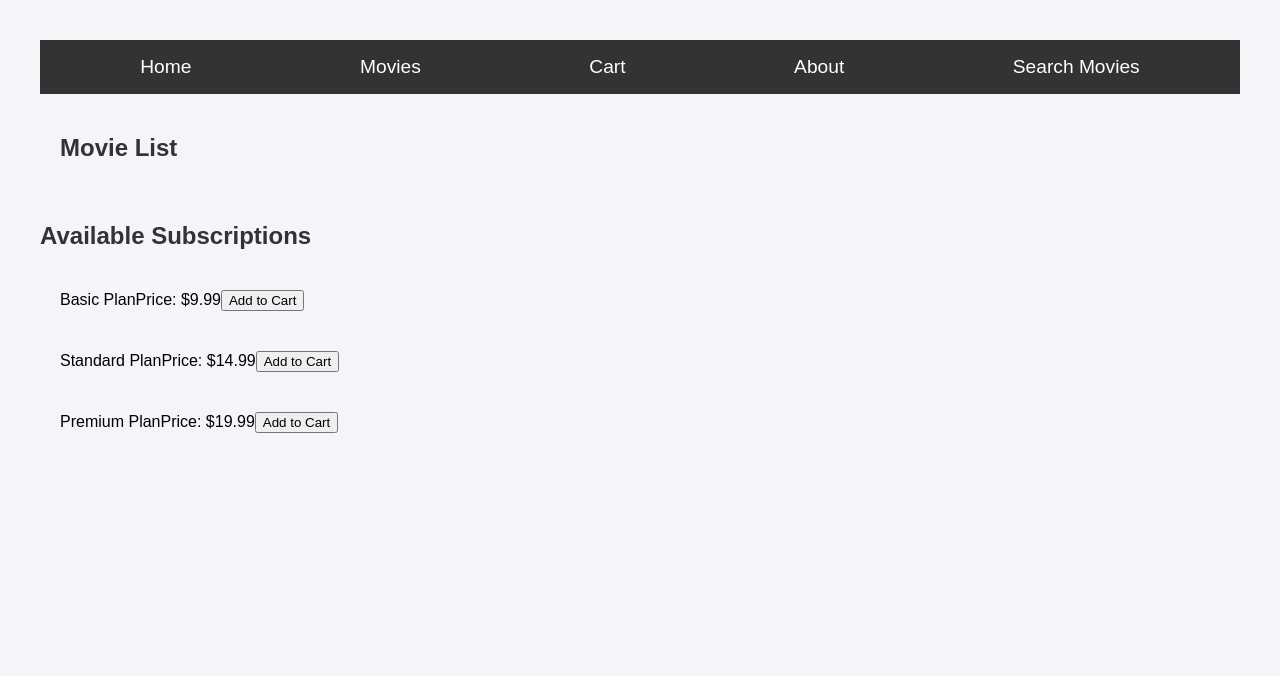
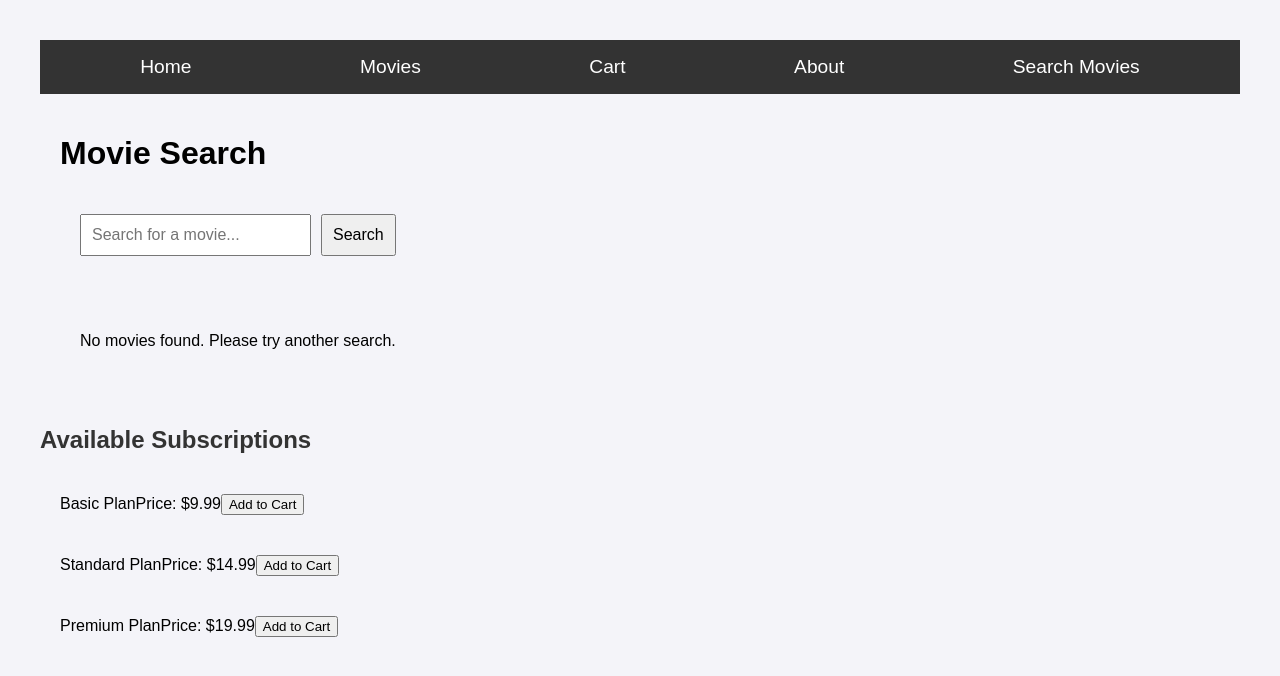
Before and after one commit to hotshotjack86/streamlist-react-app, a React (Create React App) app: page /movies in a window 1280 px wide. Shown: the top 676 px of the page. Built offline with nearby package versions, Linux system fonts and the light colour scheme.

Commit message:
Update Movies.js
aa

```diff
--- a/src/components/Movies.js
+++ b/src/components/Movies.js
@@ -1,39 +1,58 @@
-import React from 'react';
+import React, { useState } from "react";
+import axios from "axios";
 
-function Movies({ movies, updateMovie, deleteMovie, toggleWatch }) {
+const MovieSearch = () => {
+    const [query, setQuery] = useState("");
+    const [movies, setMovies] = useState([]);
+
+    // Function to handle the search API request
+    const handleSearch = async () => {
+        try {
+            const response = await axios.get(
+                `https://api.themoviedb.org/3/search/movie`,
+                {
+                    params: {
+                        api_key: "b4498fdacc1977f6b24006e325624a46",
+                        query: query,
+                    },
+                }
+            );
+            setMovies(response.data.results);
+        } catch (error) {
+            console.error("Error fetching movie data:", error);
+        }
+    };
+
     return (
-    <div>
-      <h2>Movie List</h2>
-      <ul>
-        {movies.map((movie, index) => (
-          <li key={index}>
-            {movie.isEditing ? (
+        <div style={{ padding: "20px" }}>
+            <h1>Movie Search</h1>
+            <div style={{ marginBottom: "20px" }}>
                 <input
                     type="text"
-                value={movie.title}
-                onChange={(e) => updateMovie(index, e.target.value)}
-                onBlur={() => updateMovie(index, movie.title, false)} // Stop editing on input blur
+                    value={query}
+                    onChange={(e) => setQuery(e.target.value)}
+                    placeholder="Search for a movie..."
+                    style={{ padding: "10px", fontSize: "16px" }}
                 />
+                <button onClick={handleSearch} style={{ padding: "10px", fontSize: "16px", marginLeft: "10px" }}>
+                    Search
+                </button>
+            </div>
+            <div>
+                {movies.length > 0 ? (
+                    movies.map((movie) => (
+                        <div key={movie.id} style={{ marginBottom: "20px", borderBottom: "1px solid #ccc", paddingBottom: "10px" }}>
+                            <h2>{movie.title}</h2>
+                            <p><strong>Release Date:</strong> {movie.release_date}</p>
+                            <p>{movie.overview}</p>
+                        </div>
+                    ))
                 ) : (
-              <span style={{ textDecoration: movie.watched ? 'line-through' : 'none' }}>
-                {movie.title}
-              </span>
+                    <p>No movies found. Please try another search.</p>
                 )}
-            <button onClick={() => toggleWatch(index)}>
-              {movie.watched ? 'Unwatch' : 'Watch'}
-            </button>
-            <button onClick={() => updateMovie(index, movie.title, true)}>Edit</button>
-            <button onClick={() => {
-              console.log('Delete movie clicked for index:', index);
-              deleteMovie(index);
-            }}>
-              Delete
-            </button>
-          </li>
-        ))}
-      </ul>
+            </div>
         </div>
     );
-}
+};
 
-export default Movies;
+export default MovieSearch;
```
Lines whose indentation alone changed are shown as unchanged.
